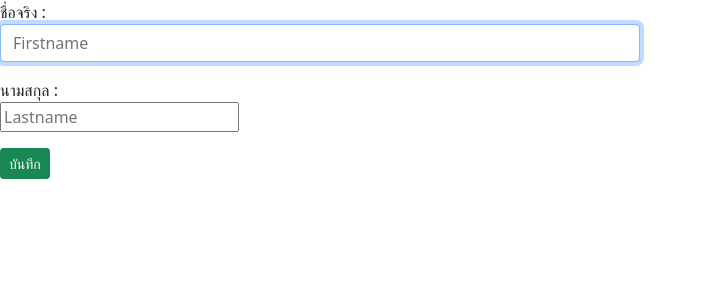
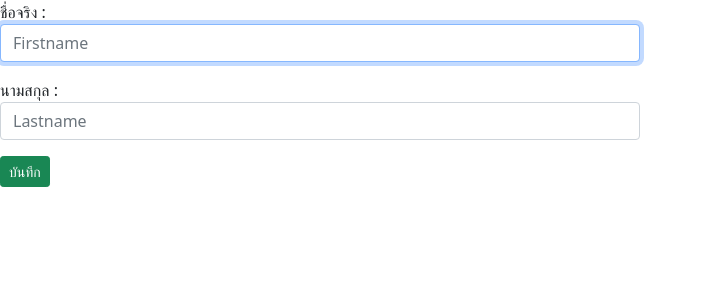
Before and after one commit to SonThanakorn/Line_notify_php_project, a PHP site: page / in a window 1280 px wide. Shown: the top 300 px of the page, without its empty margins (0-707 px from the left). Run offline with PHP 8.4, Linux system fonts and the light colour scheme.

Commit message:
Update index.php

```diff
--- a/index.php
+++ b/index.php
@@ -21,7 +21,7 @@
   <div class="form-group">
     <div class="col-sm-6" align="left">
       <div class="col-sm-6 control-label">นามสกุล :</div>
-        <input type="text" name="lastname" id="lastname" placeholder="Lastname">
+        <input type="text" name="lastname" id="lastname" autocomplete="off" class="form-control" placeholder="Lastname">
       </div>
     </div>
   </div><p></p>
```
